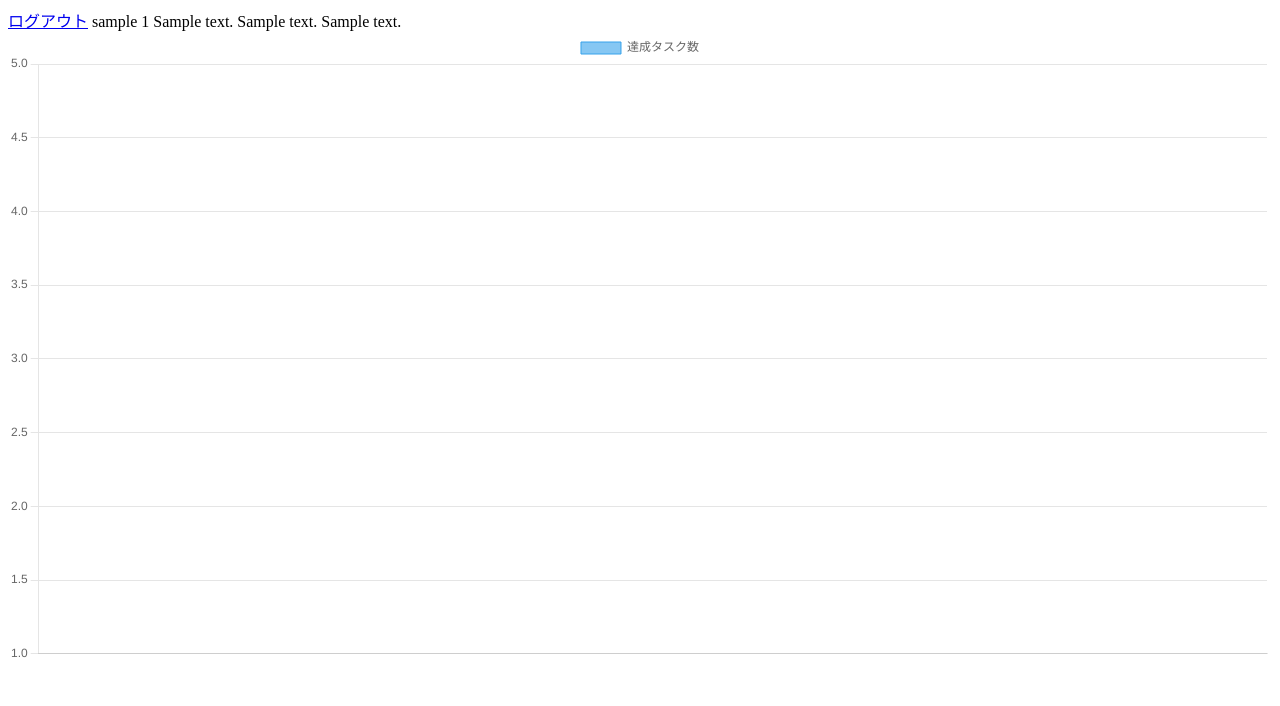
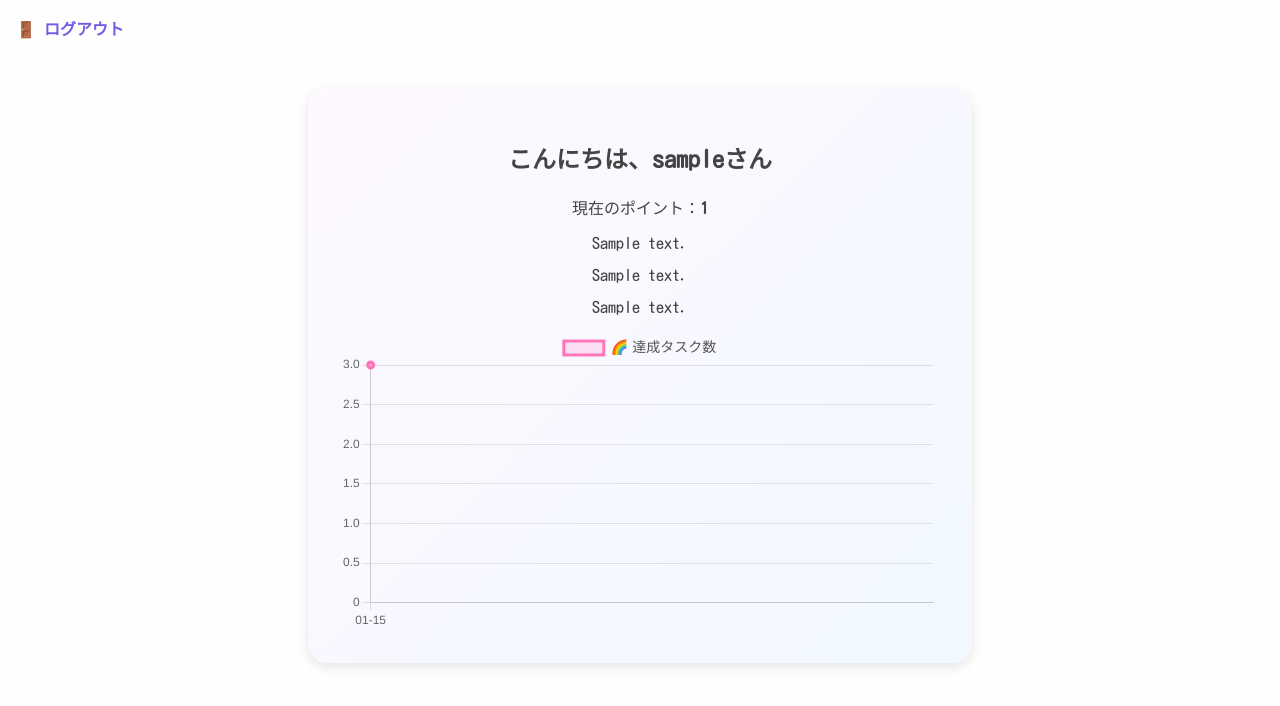
Before and after one commit to koba2264/FeelingBoost, a Flask app: page /mypage in a window 1280 px wide. Shown: the top 706 px of the page. Run offline with Flask 3, Linux system fonts and the light colour scheme; a user stored in the database is signed in; tables that the repository leaves empty hold one stand-in row (values such as "Sample post"); some libraries are stand-ins or nearby versions.

Commit message:
とりあえず完成しました。いったん送ります

```diff
--- a/apps/main/templates/main/mypage.html
+++ b/apps/main/templates/main/mypage.html
@@ -1,48 +1,106 @@
 <!DOCTYPE html>
 <html lang="ja">
   <head>
-    <meta charset="UTF-8">
-    <meta name="viewport" content="width=device-width, initial-scale=1.0">
-    <title>Document</title>
+    <meta charset="UTF-8" />
+    <meta name="viewport" content="width=device-width, initial-scale=1.0" />
+    <title>title</title>
 
+    <link href="https://fonts.googleapis.com/css2?family=Kosugi+Maru&display=swap" rel="stylesheet" />
     <script src="https://cdn.jsdelivr.net/npm/chart.js"></script>
+
+    <style>
+      body {
+        margin: 0;
+        background: #fefefe; /* シンプルに白ベース */
+        font-family: 'Kosugi Maru', sans-serif;
+        color: #444;
+      }
+
+      a {
+        display: inline-block;
+        margin: 1rem;
+        color: #6c5ce7;
+        text-decoration: none;
+        font-weight: bold;
+      }
+
+      .card {
+        background: linear-gradient(135deg, #fef9ff, #f1f8ff);
+        border-radius: 20px;
+        padding: 2rem;
+        max-width: 600px;
+        margin: 2rem auto;
+        box-shadow: 0 4px 12px rgba(0, 0, 0, 0.1);
+        text-align: center;
+      }
+
+      canvas {
+        max-width: 100%;
+        height: auto;
+      }
+    </style>
   </head>
   <body>
-  <a href="{{ url_for('auth.logout') }}">ログアウト</a>
+    <a href="{{ url_for('auth.logout') }}">🚪 ログアウト</a>
 
-  {{ username }}
-  {{ point }}
+    <div class="card">
+      <h2>こんにちは、{{ username }}さん</h2>
+      <p>現在のポイント：<strong>{{ point }}</strong></p>
+
+      <div>
         {% for task in check_task %}
-    {{task}}
+          <p>{{ task }}</p>
         {% endfor %}
+      </div>
 
-  <!-- {% for da in date %}
-   {{da}}
-  {% endfor %} -->
+      <canvas id="myChart"></canvas>
+    </div>
 
-
-  <canvas id="myChart" width="400" height="200"></canvas>
     <script>
+      const date = {{ format_date | tojson }};
+      const count = {{ count_list | tojson }};
       const ctx = document.getElementById('myChart');
       const myChart = new Chart(ctx, {
           type: 'line',
           data: {
-            labels: [],
+              labels: date,
               datasets: [{
-                label: '達成タスク数',
-                data: [3, 2, 5, 1],
-                backgroundColor: 'rgba(54, 162, 235, 0.6)',
-                borderColor: 'rgba(54, 162, 235, 1)',
-                borderWidth: 1
+                  label: '🌈 達成タスク数',
+                  data: count,
+                  backgroundColor: 'rgba(255, 195, 234, 0.5)',
+                  borderColor: 'rgba(255, 105, 180, 0.9)',
+                  borderWidth: 3,
+                  pointBackgroundColor: '#ffb6c1',
+                  tension: 0.4
               }]
           },
           options: {
-
+              responsive: true,
+              plugins: {
+                  legend: {
+                      labels: {
+                          color: '#555',
+                          font: { size: 14 }
+                      }
+                  }
+              },
+              scales: {
+                  x: {
+                      ticks: {
+                          color: '#666',
+                          font: { size: 12 }
+                      }
+                  },
+                  y: {
+                      ticks: {
+                          color: '#666',
+                          font: { size: 12 }
+                      },
+                      beginAtZero: true
+                  }
+              }
           }
       });
     </script>
-
-
-
   </body>
 </html>
--- a/apps/main/views.py
+++ b/apps/main/views.py
@@ -19,17 +19,19 @@ main = Blueprint(
     static_folder="static",
 )
 
-# @main.route('/task')
-# def task():
-#     task1 = TaskHistory(
-#         user_id='ad83120d-e2c5-403e-9741-8b44d5ce14bf',
-#         task1=1,
-#         task2=1,
-#         task3=0,
-#     )
-#     db.session.add(task1)
-#     db.session.commit()
-#     return render_template('main/test.html')
+@main.route('/task')
+def task():
+    task1 = TaskHistory(
+        user_id='e88934a5-afe9-419d-a274-e5aa41a46638',
+        task1=1,
+        task2=0,
+        task3=0,
+        date=datetime.strptime('2025-06-15', '%Y-%m-%d').date()
+    )
+    db.session.add(task1)
+    db.session.commit()
+    return render_template('main/test.html')
+
 
 @main.route('/Prsnlty')
 def insert():
@@ -288,6 +290,19 @@ def mypage():
         if (i[0]):
             check_task.append(i[1])
 
+    all_date = db.session.query(TaskHistory.date).filter_by(user_id=current_user.get_id()).all()
+    all_task = db.session.query(TaskHistory.task1,TaskHistory.task2,TaskHistory.task3).filter_by(user_id=current_user.get_id()).order_by("date").all()
+    count = 0
+    count_list = []
+    for task in all_task:
+        for task_judge in task:
+            if(task_judge):
+                count += 1
+        count_list.append(count)
+        count = 0
 
-    # date = db.session.query(TaskHistory.date).filter_by(id=current_user.get_id()).all()
-    return render_template("main/mypage.html",username = username,point = point,check_task = check_task)
+
+    format_date = [date[0].strftime("%m-%d") for date in all_date]
+
+
+    return render_template("main/mypage.html",username = username,point = point,check_task = check_task,format_date=format_date,task=task,count_list=count_list)
```
Lines whose indentation alone changed are shown as unchanged.
